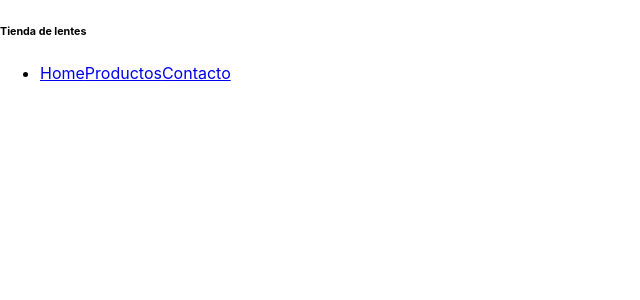
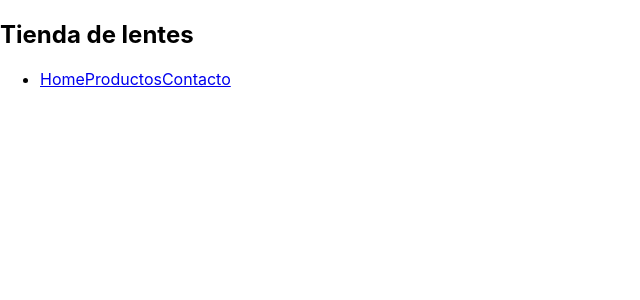
Before and after one commit to GabriellyFerreiraa/Tienda-de-Lentes, a React (Create React App) app in the folder myecomerce/: page / in a window 1280 px wide. Shown: the top 300 px of the page, without its empty margins (0-640 px from the left). Built offline with nearby package versions, Linux system fonts and the light colour scheme.

Commit message:
new change

```diff
--- a/myecomerce/src/App.css
+++ b/myecomerce/src/App.css
@@ -32,6 +32,7 @@
   from {
     transform: rotate(0deg);
   }
+
   to {
     transform: rotate(360deg);
   }
--- a/myecomerce/src/App.js
+++ b/myecomerce/src/App.jsx
@@ -1,3 +1,4 @@
+
 import { NavBar } from './components/NavBar';
 
 const ItemListContainer = props => <div>{props.greeting}</div>
--- a/myecomerce/src/components/NavBar.jsx
+++ b/myecomerce/src/components/NavBar.jsx
@@ -1,12 +1,13 @@
+
 export const NavBar = () => (
     <header>
         <nav>
-            <h6>Tienda de lentes</h6>
+            <h1>Tienda de lentes</h1>
             <ul>
                 <li>
-                    <a href="#">Home</a>
-                    <a href="#">Productos</a>
-                    <a href="#">Contacto</a>
+                    <a href=".../public/index.html">Home</a>
+                    <a href=".../public/producto.html">Productos</a>
+                    <a href=".../public/contacto.html">Contacto</a>
                 </li>
             </ul>
         </nav>
```
Also changed, not shown: myecomerce/public/contacto.html (added), myecomerce/public/producto.html (added).
